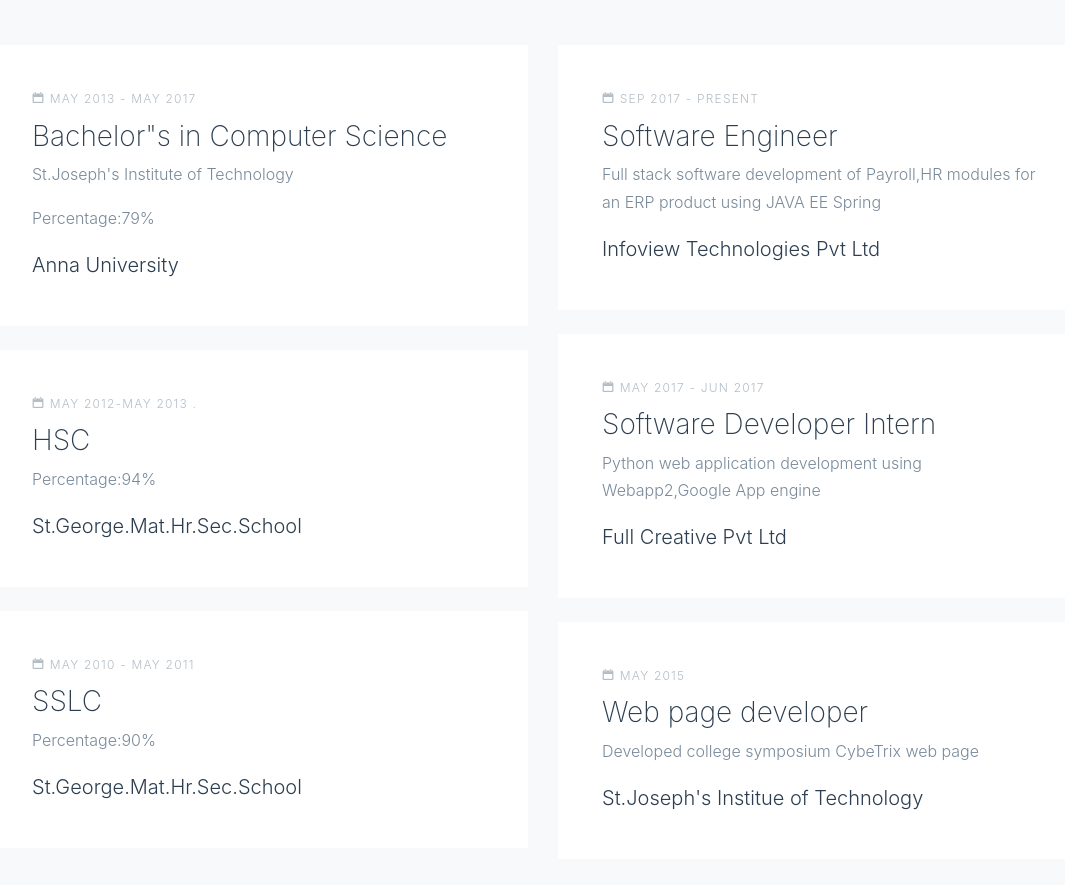
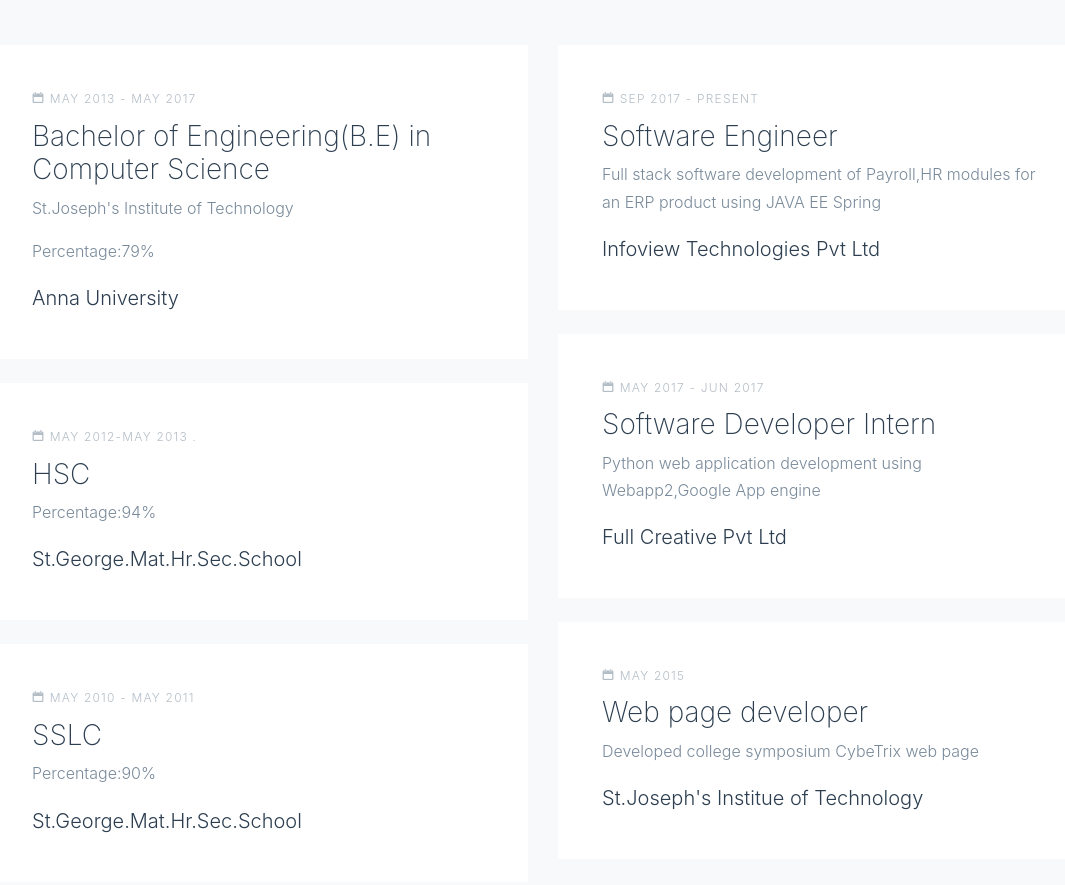
Before and after one commit to DhileepManogaran/DhileepManogaran.github.io, a plain HTML site: page index.html in a window 1280 px wide. Shown: the part 3262-4147 px from the top of the page, without its empty margins (97-1162 px from the left). Drawn offline with nearby package versions, Linux system fonts and the light colour scheme; some packages are replaced by stand-ins of ours; no server answers; files whose address does not match are found by name.

Commit message:
college UG name updation commit

```diff
--- a/index.html
+++ b/index.html
@@ -473,7 +473,7 @@
             <h2 class="mb-5">Education</h2>
             <div class="resume-item mb-4">
               <span class="date"><span class="icon-calendar"></span> May 2013 - May 2017 </span>
-              <h3>Bachelor"s in Computer Science</h3>
+              <h3>Bachelor of Engineering(B.E) in Computer Science</h3>
               <p>St.Joseph's Institute of Technology</p>
               <p>Percentage:79%</p>
               <span class="school">Anna University</span>
```
